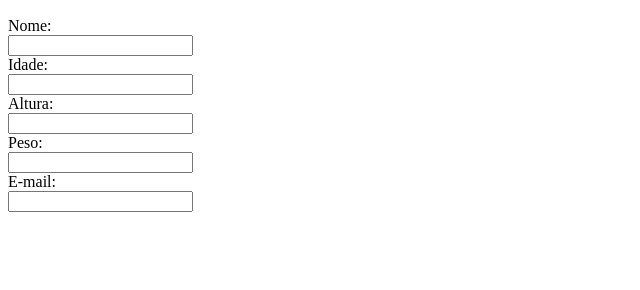
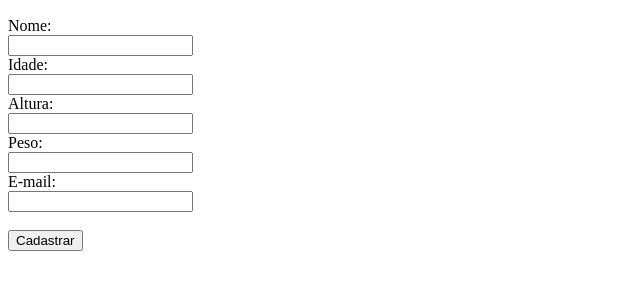
Before and after one commit to bruno88/FPTC_Aula_20_06, a plain HTML site: page index.html in a window 1280 px wide. Shown: the part 110-400 px from the top of the page, without its empty margins (0-640 px from the left). Drawn offline with Linux system fonts and the light colour scheme.

Commit message:
Adicionei o botão de Cadastro na tela

```diff
--- a/index.html
+++ b/index.html
@@ -30,6 +30,10 @@
         <div> E-mail: </div>
         <div><input type="text" id="inEmail"></div>
     </div>
+    <br>
+    <div>
+        <div><input type="button" id="btCadastrar" value="Cadastrar"> </div>
+    </div>
 </body>
 
 </html>
```
Also changed, not shown: testeLaboratorio.txt (renamed from testeLaboratorio.txt.txt).
